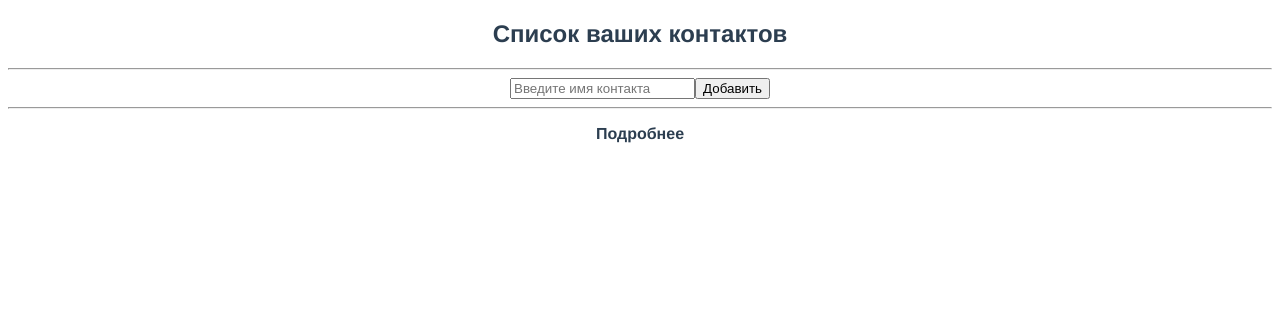
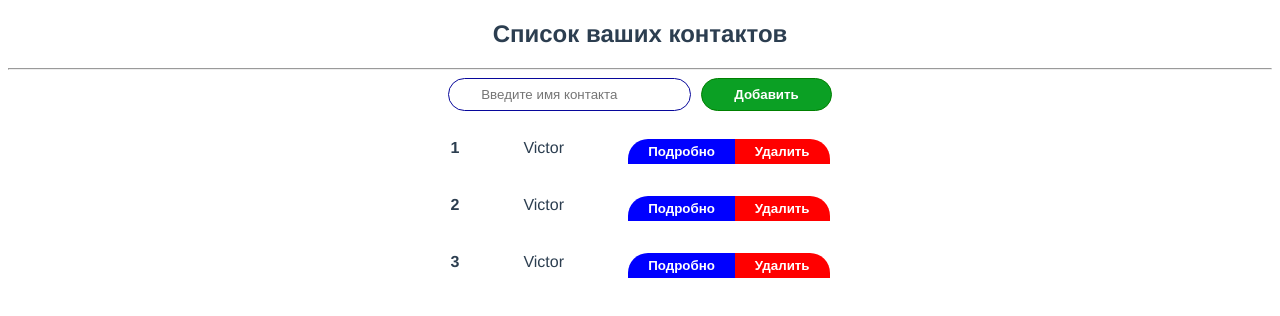
Before and after one commit to VShka/contact-list, a Vue app: page /#/ in a window 1280 px wide. Shown: the top 316 px of the page. Built offline with nearby package versions, Linux system fonts and the light colour scheme.

Commit message:
1) Add styles form's input and button. 2) Add ContactItem component and styles for his element. 3) Add style for ContactList and rebuild component. 4)Bind [contacts] for ContactList component

```diff
--- a/src/components/AddContact.vue
+++ b/src/components/AddContact.vue
@@ -1,7 +1,7 @@
 <template>
-  <form>
-    <input type="text" placeholder="Введите имя контакта">
-    <button type="submit">Добавить</button>
+  <form class="form">
+    <input type="text" placeholder="Введите имя контакта" class="form__input">
+    <button type="submit" class="form__button">Добавить</button>
   </form>
 </template>
 
@@ -14,3 +14,43 @@ export default {
   }
 }
 </script>
+
+<style lang="scss" scoped>
+  .form {
+
+    .form__input {
+      padding: .5rem 2rem;
+      border: 1px solid rgb(7, 7, 155);
+      border-radius: 50px;
+
+      &:focus {
+        outline: none;
+        box-shadow: 0 0 10px rgb(141, 141, 138);
+      }
+    }
+
+    .form__button {
+      padding: .5rem 2rem;
+      margin-left: 10px;
+      background: rgb(11, 160, 36);
+      color: #fff;
+      font-weight: bold;
+      border: 1px solid green;
+      border-radius: 50px;
+      cursor: pointer;
+
+      &:hover {
+        box-shadow: 0 0 10px rgba(3, 172, 73, .7);
+      }
+
+      &:focus {
+        outline: none;
+        box-shadow: 0 0 10px rgba(3, 172, 73, .7);
+      }
+
+      &:active {
+        background: rgba(11, 160, 36, .7);
+      }
+    }
+  }
+</style>
--- /dev/null
+++ b/src/components/ContactItem.vue
@@ -0,0 +1,70 @@
+<template>
+  <li class="contact-list__item">
+    <strong>
+      {{ index + 1 }}
+    </strong>
+
+    <span>
+      {{ contact.name }}
+    </span>
+
+    <div class="control-container">
+      <button class="button button_detail">
+      Подробно
+      </button>
+      <button class="button button_delete">
+        Удалить
+      </button>
+    </div>
+
+  </li>
+</template>
+
+<script>
+export default {
+  props: ['contact', 'index']
+}
+</script>
+
+<style lang="scss" scoped>
+.contact-list__item {
+  width: 30%;
+  // border-bottom: 1px solid #ccc;
+  display: flex;
+  justify-content: space-between;
+  padding: 0.5rem 2rem;
+  margin-bottom: 1rem;
+
+  .control-container {
+    .button {
+    color: #fff;
+    border: none;
+    font-weight: bold;
+    padding: 5px 20px;
+
+      &:focus {
+        outline: none;
+        box-shadow: 0 0 10px rgba(13, 19, 16, 0.7);
+      }
+    }
+
+    .button_delete {
+      background-color: red;
+      border-top-right-radius: 20px;
+
+       &:active {
+        background: rgba(202, 37, 37, 1);
+      }
+    }
+
+    .button_detail {
+      background: blue;
+      border-top-left-radius: 20px;
+
+       &:active {
+        background: rgba(14, 16, 155, 1);
+      }
+    }
+  }
+}
+</style>
--- a/src/components/ContactList.vue
+++ b/src/components/ContactList.vue
@@ -1,15 +1,31 @@
 <template>
   <ul class="contact-list">
-    <li
-      v-for="contact in contacts"
+    <ContactItem
+      v-for="(contact, i) in contacts"
       :contact="contact"
+      :index="i"
       :key="contact.id"
-    ></li>
+    />
   </ul>
 </template>
 
 <script>
+import ContactItem from '@/components/ContactItem';
 export default {
-  props: ['contacts']
+  props: ['contacts'],
+  components: {
+    ContactItem
+  }
 }
 </script>
+
+<style lang="scss" scoped>
+  .contact-list {
+    display: flex;
+    flex-direction: column;
+    align-items: center;
+    list-style: none;
+    margin: 20px 0;
+    padding: 0;
+  }
+</style>
--- a/src/views/Home.vue
+++ b/src/views/Home.vue
@@ -4,9 +4,10 @@
     <h1>Список ваших контактов</h1>
     <hr>
     <AddContact />
-    <hr>
-    <ContactList />
-    <router-link to="/about" class="link">Подробнее</router-link>
+    <ContactList
+      :contacts="contacts"
+    />
+    <!-- <router-link to="/about" class="link">Подробнее</router-link> -->
   </section>
 
 </template>
```
